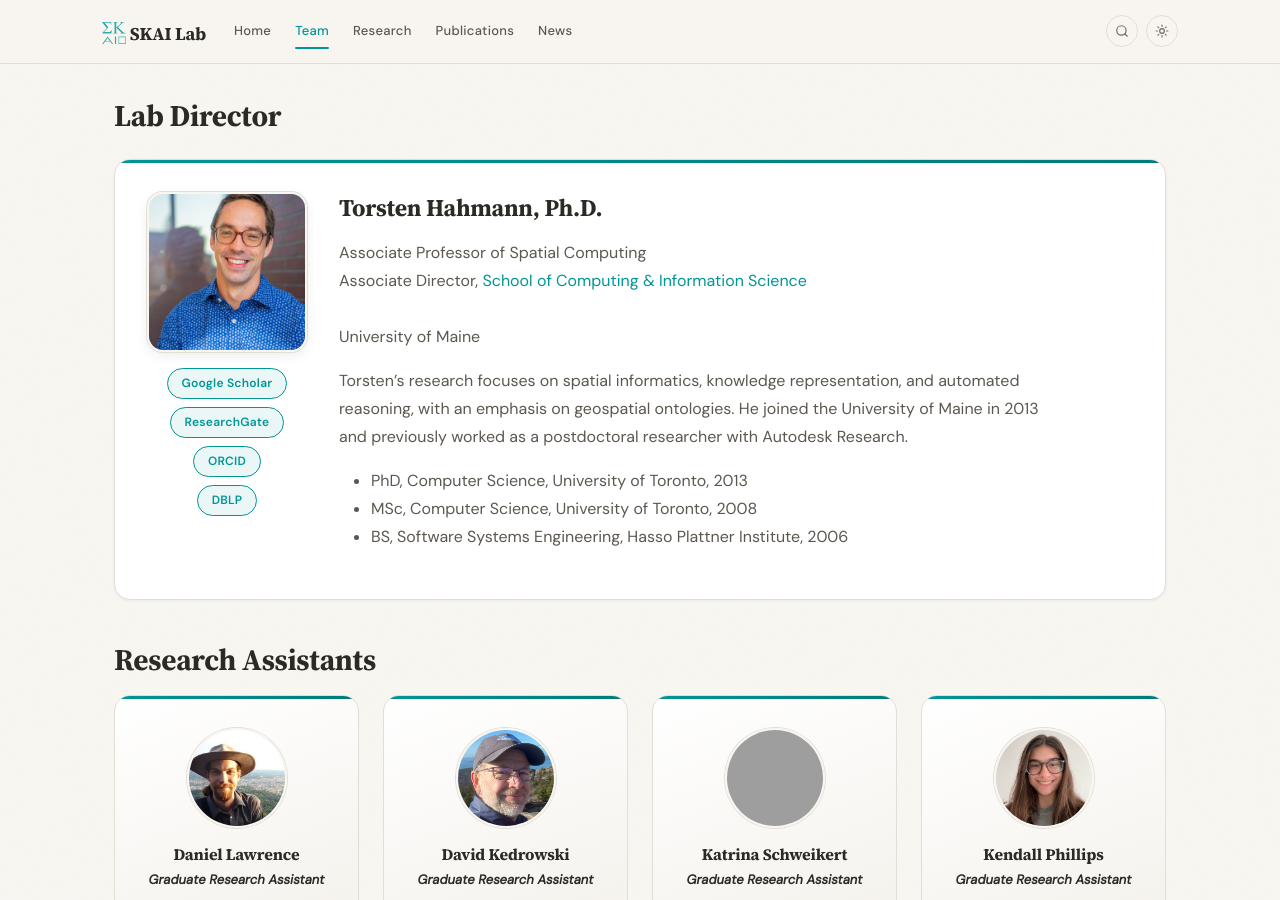
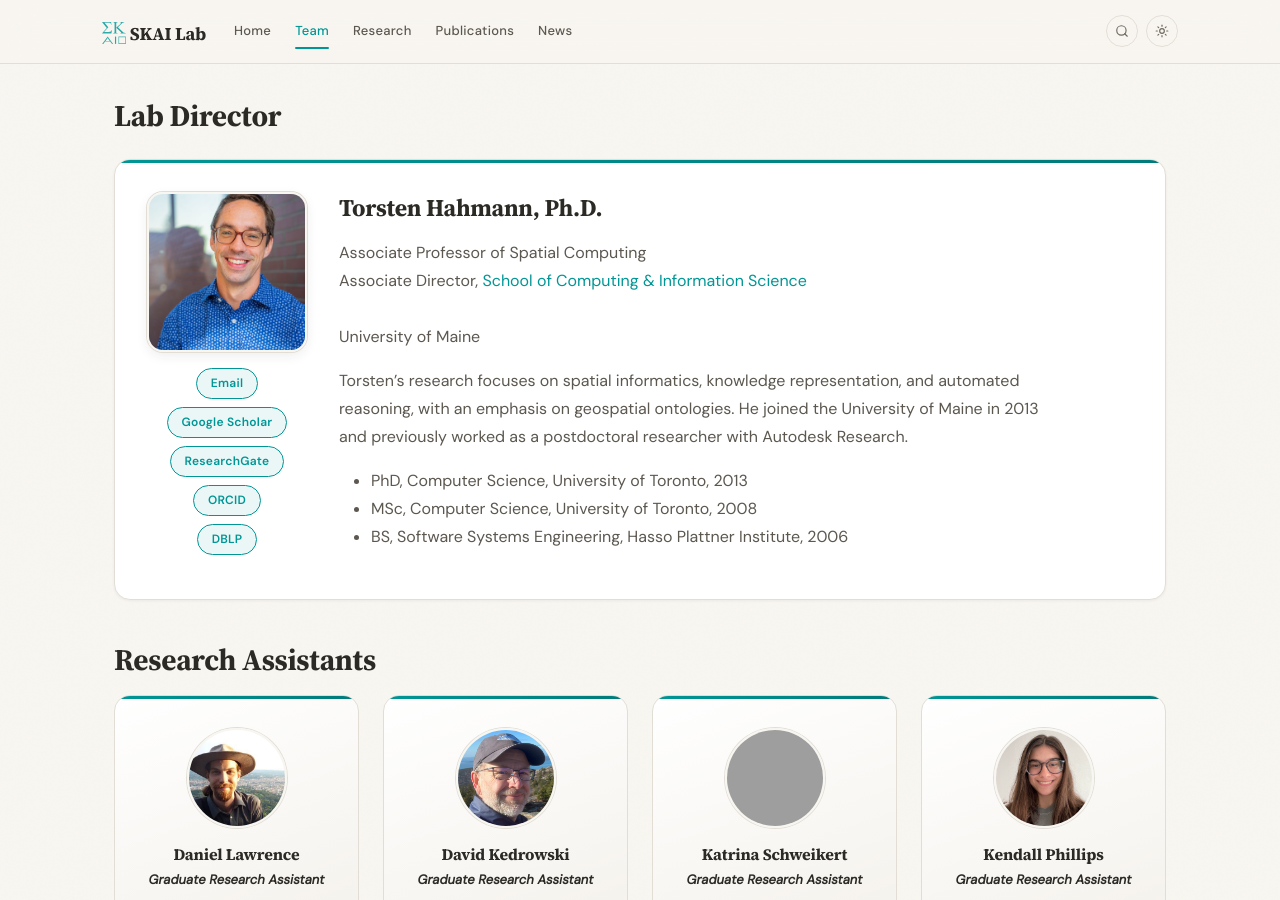
Before and after one commit to theSKAILab/theSKAILab.github.io, a Jekyll site: the page built from _pages/team.md, in a window 1280 px wide and 900 px high. Built offline with Jekyll 4.4.1, drawn with Linux system fonts in a browser that asks for light colours; grey boxes are pictures that could not be loaded.

Commit message:
Add email link for director in team page
Added email link for director if available.

```diff
--- a/_pages/team.md
+++ b/_pages/team.md
@@ -33,9 +33,6 @@ permalink: /team/
 </ul>
 {% endif %}
 
-{% if director.email_display and director.email_display != "" %}
-<p>{{ director.email_display | escape }}</p>
-{% endif %}
 </div>
 
 <div class="director-media">
@@ -44,6 +41,9 @@ permalink: /team/
 {% endif %}
 
 <div class="pi-links">
+{% if director.email and director.email != "" %}
+<a href="mailto:{{ director.email | escape }}" class="chip">Email</a>
+{% endif %}
 {% if site.links.google_scholar and site.links.google_scholar != "" %}
 <a href="{{ site.links.google_scholar | escape }}" class="chip">Google Scholar</a>
 {% endif %}
```
